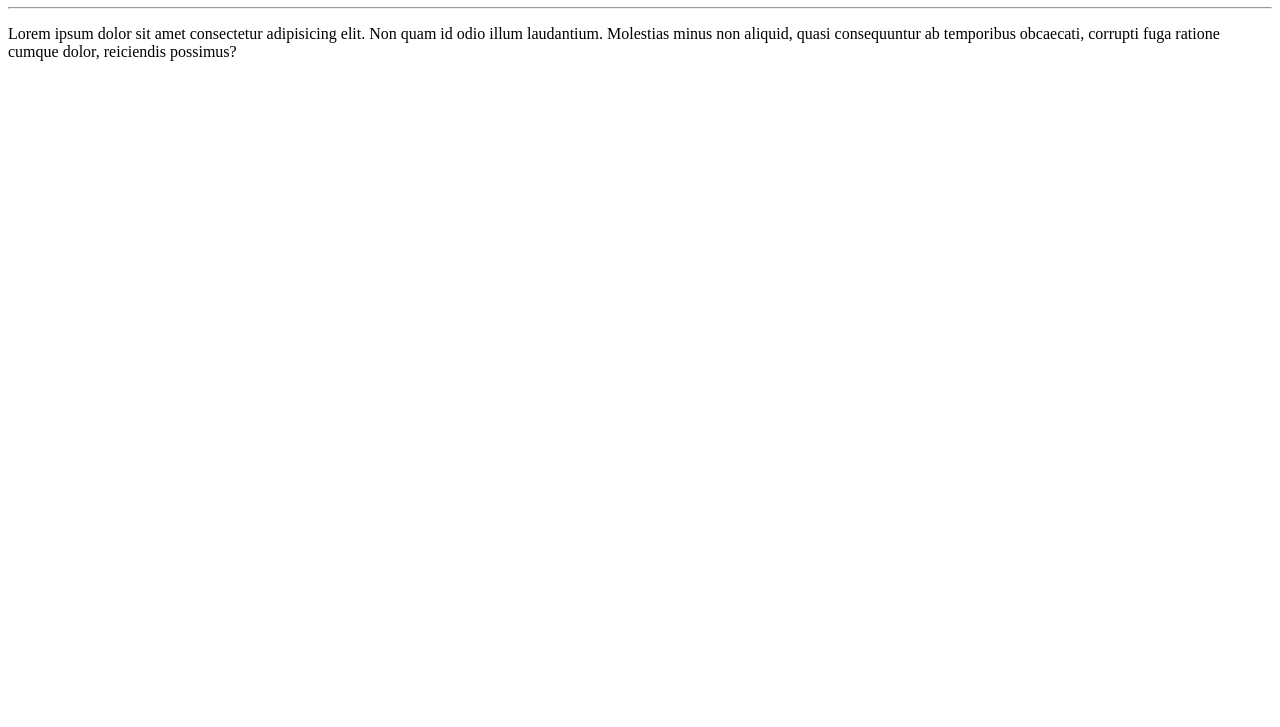
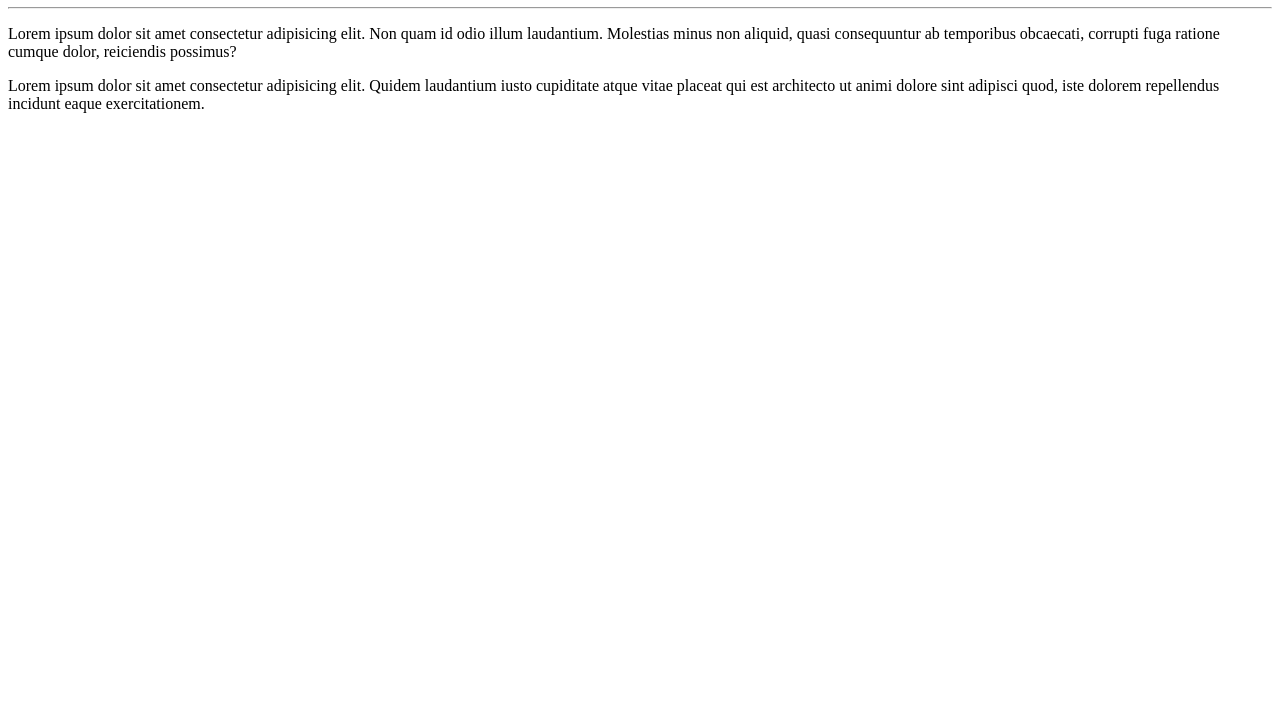
Before and after one commit to matheuzm2/Ola-Mundo, a plain HTML site: page site-exemplo/index.html in a window 1280 px wide. Shown: the part 73-800 px from the top of the page. Drawn offline with Linux system fonts and the light colour scheme.

Commit message:
adicionei um paragrafo

```diff
--- a/site-exemplo/index.html
+++ b/site-exemplo/index.html
@@ -9,5 +9,6 @@
     <h1>OLá, Mundo</h1>
     <hr>
     <p>Lorem ipsum dolor sit amet consectetur adipisicing elit. Non quam id odio illum laudantium. Molestias minus non aliquid, quasi consequuntur ab temporibus obcaecati, corrupti fuga ratione cumque dolor, reiciendis possimus?</p>
+    <p>Lorem ipsum dolor sit amet consectetur adipisicing elit. Quidem laudantium iusto cupiditate atque vitae placeat qui est architecto ut animi dolore sint adipisci quod, iste dolorem repellendus incidunt eaque exercitationem.</p>
 </body>
 </html>
```
